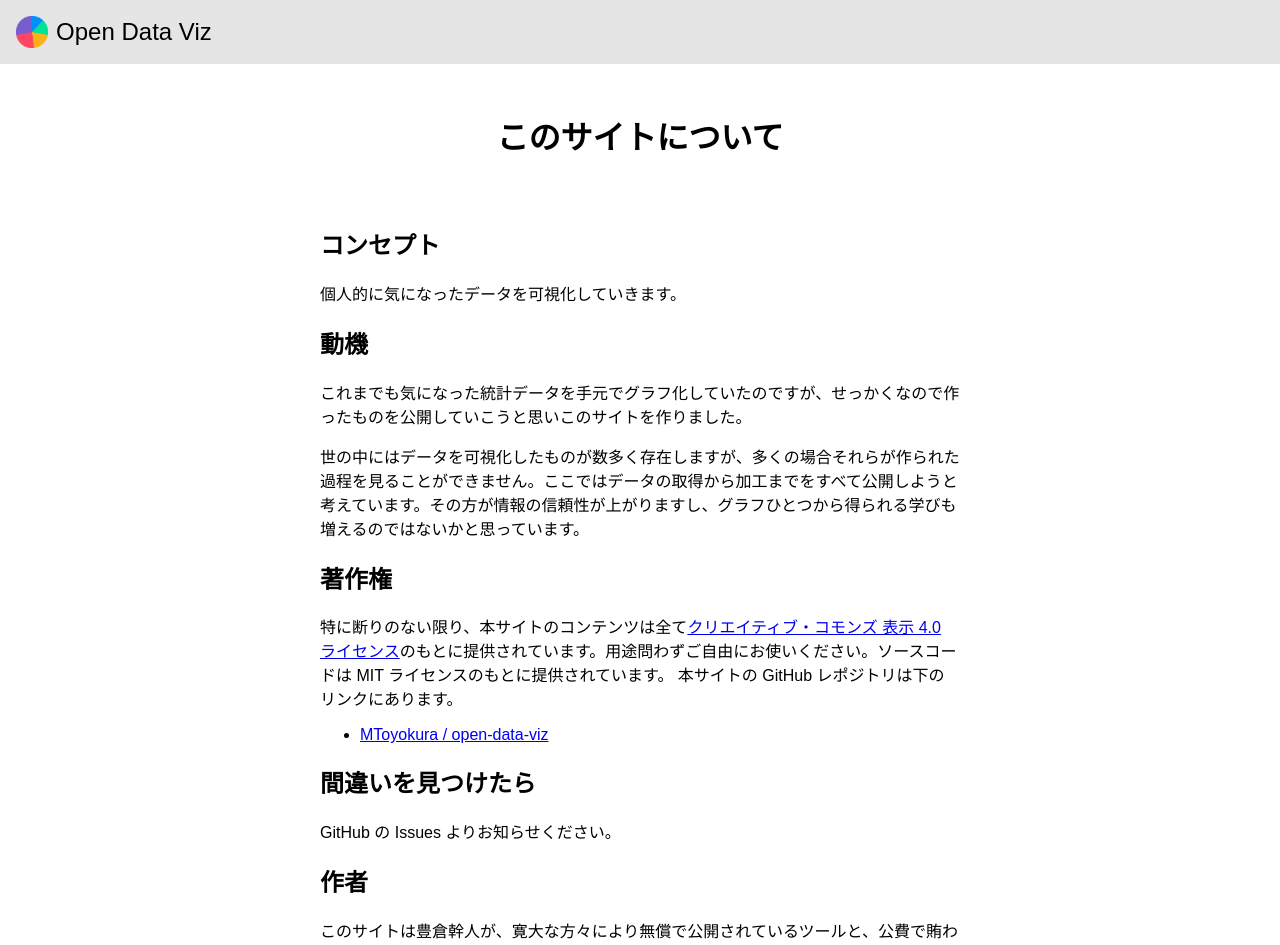
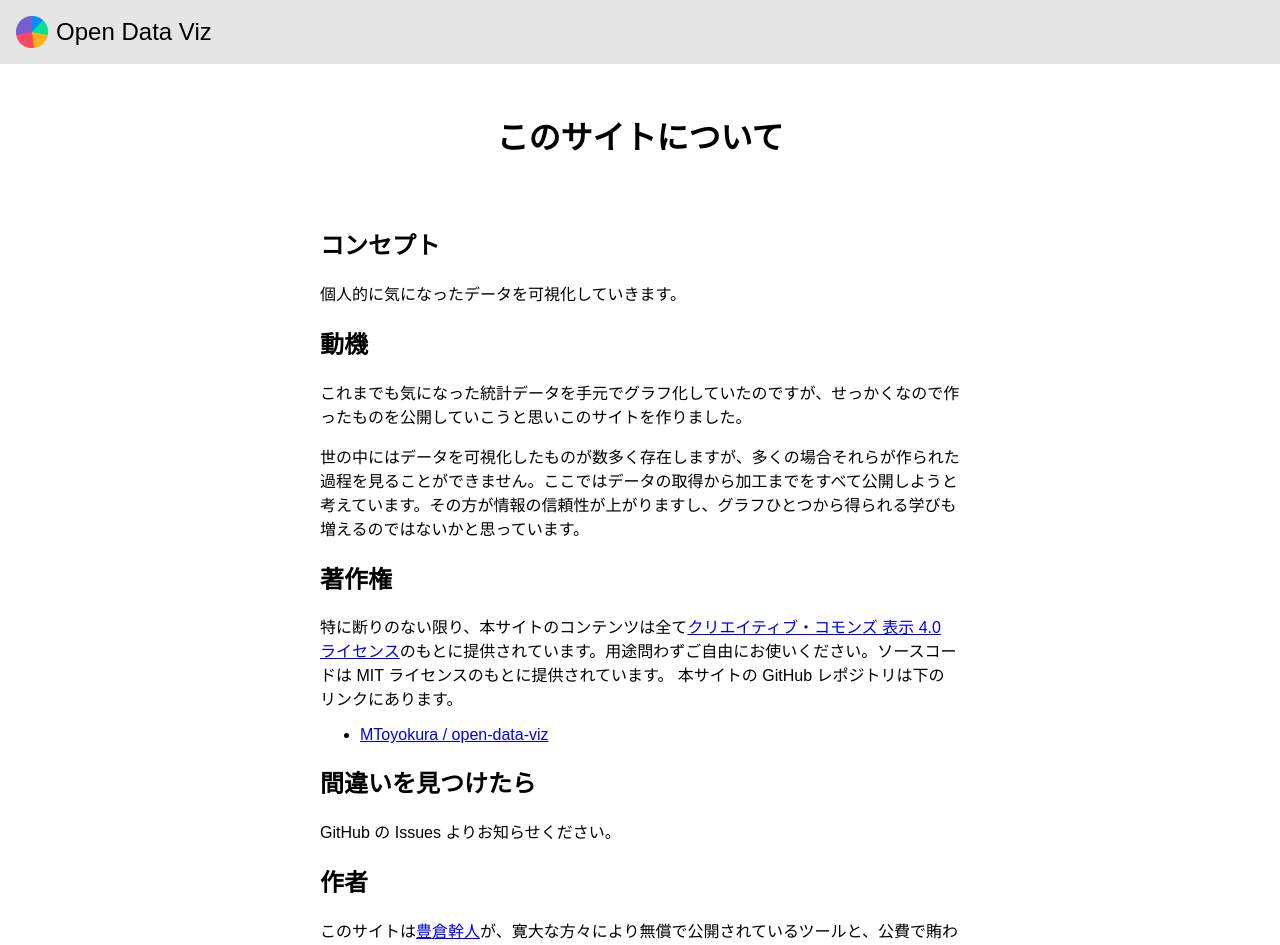
Before and after one commit to MToyokura/open-data-viz, a Next.js app in the folder frontend/: page /about in a window 1280 px wide. Shown: the top 945 px of the page. Built offline with nearby package versions, Linux system fonts and the light colour scheme.

Commit message:
Add link to profile in about page

```diff
--- a/frontend/pages/about.tsx
+++ b/frontend/pages/about.tsx
@@ -44,7 +44,8 @@ export default function About() {
           <p>GitHub の Issues よりお知らせください。</p>
           <h2>作者</h2>
           <p>
-            このサイトは豊倉幹人が、寛大な方々により無償で公開されているツールと、公費で賄われたデータを使って作っています。
+            このサイトは<a href="https://mtoyokura.github.io/">豊倉幹人</a>
+            が、寛大な方々により無償で公開されているツールと、公費で賄われたデータを使って作っています。
           </p>
         </div>
       </div>
```
